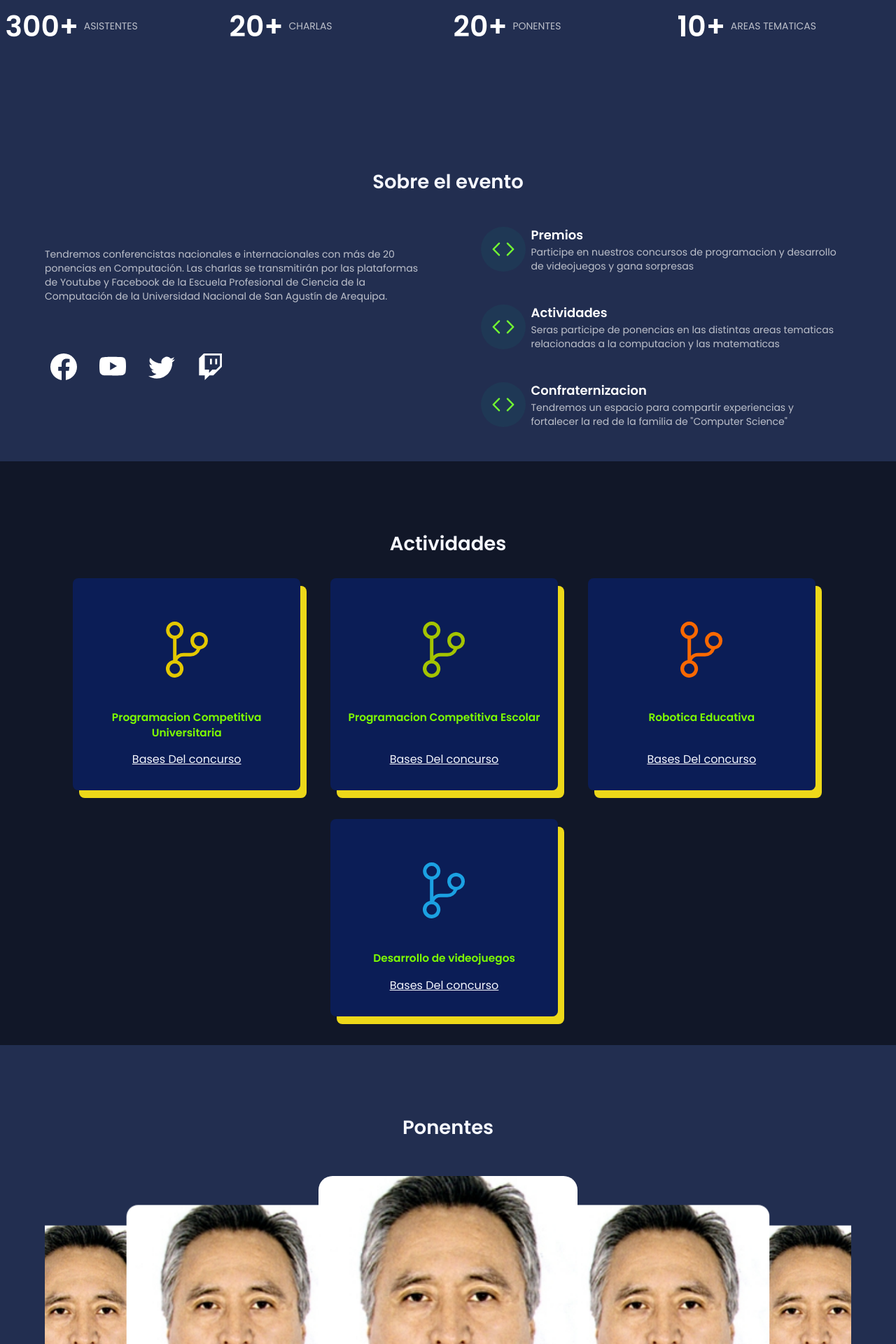
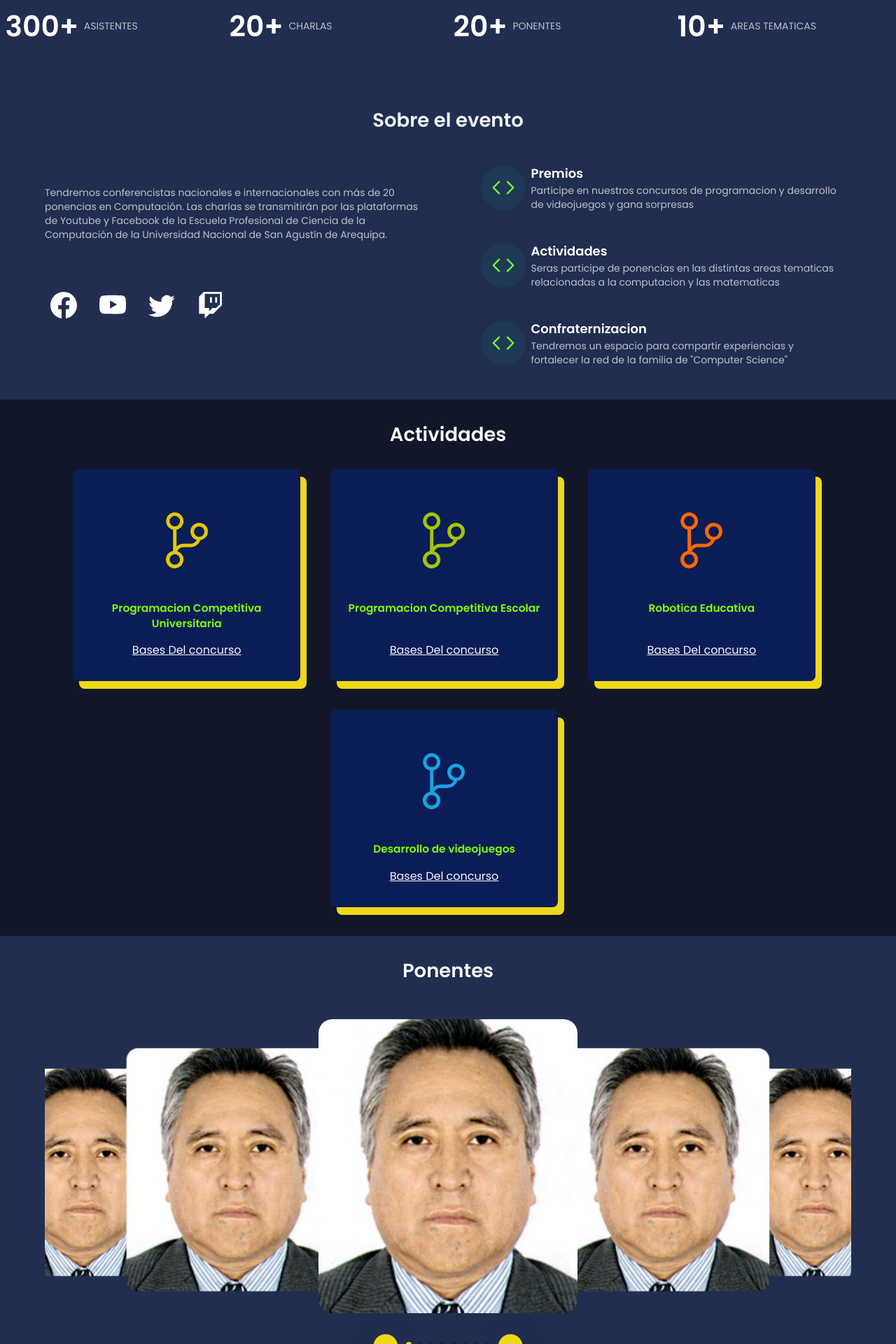
Before and after one commit to i-am-sergio/react-web-epcc, a React (Vite) app: page / in a window 1280 px wide. Shown: the part 600-2520 px from the top of the page at 70% size. Built offline with nearby package versions, Linux system fonts and the light colour scheme.

Commit message:
update navbar: fix navigation navbar

```diff
--- a/src/index.css
+++ b/src/index.css
@@ -327,19 +327,6 @@ body {
   background: var(--primary);
 }
 
-
-#about {
-  padding-top: 120px;
+#about, #actividades, #organizacion, #ubicacion {
+  scroll-margin-top: 4.5em;
 }
-
-#actividades {
-  padding-top: 100px;
-}
-
-#organizacion {
-  padding-top: 100px;
-}
-
-#ubicacion {
-  padding-top: 100px;
-}
```
